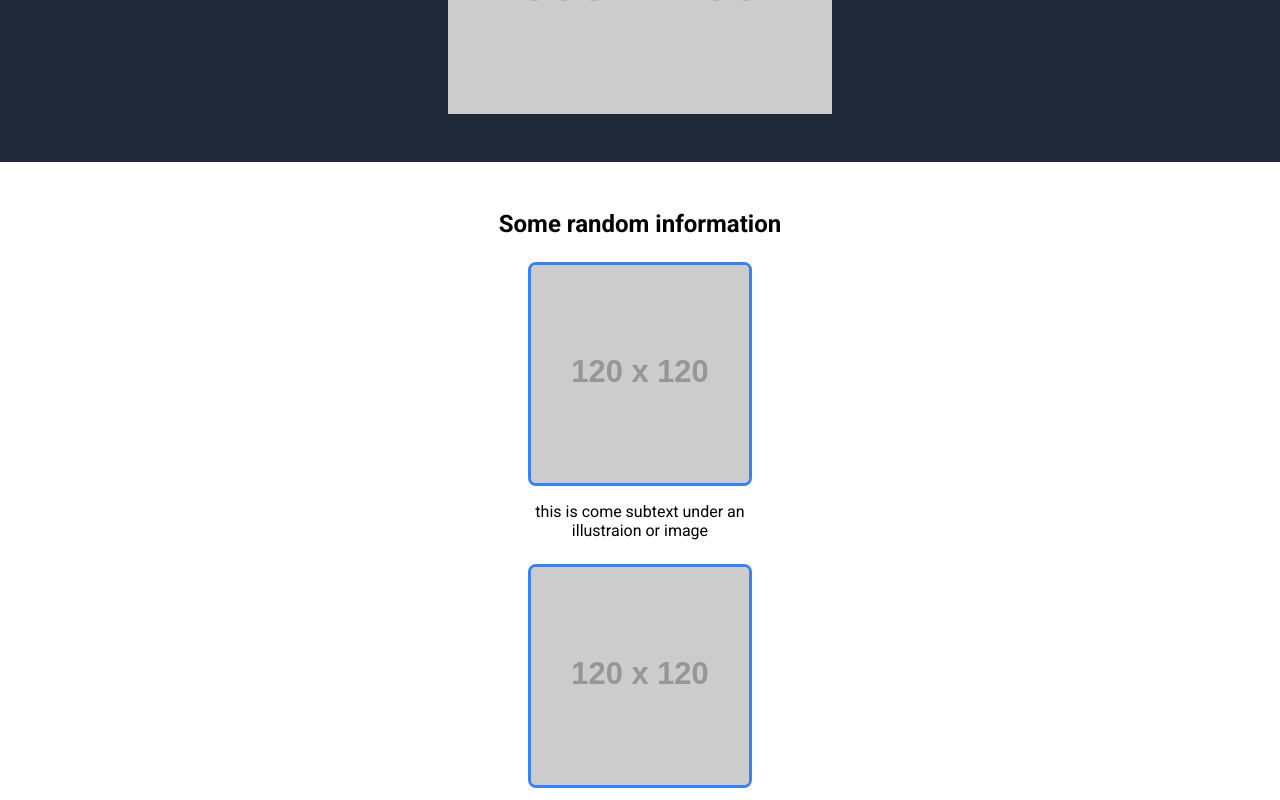
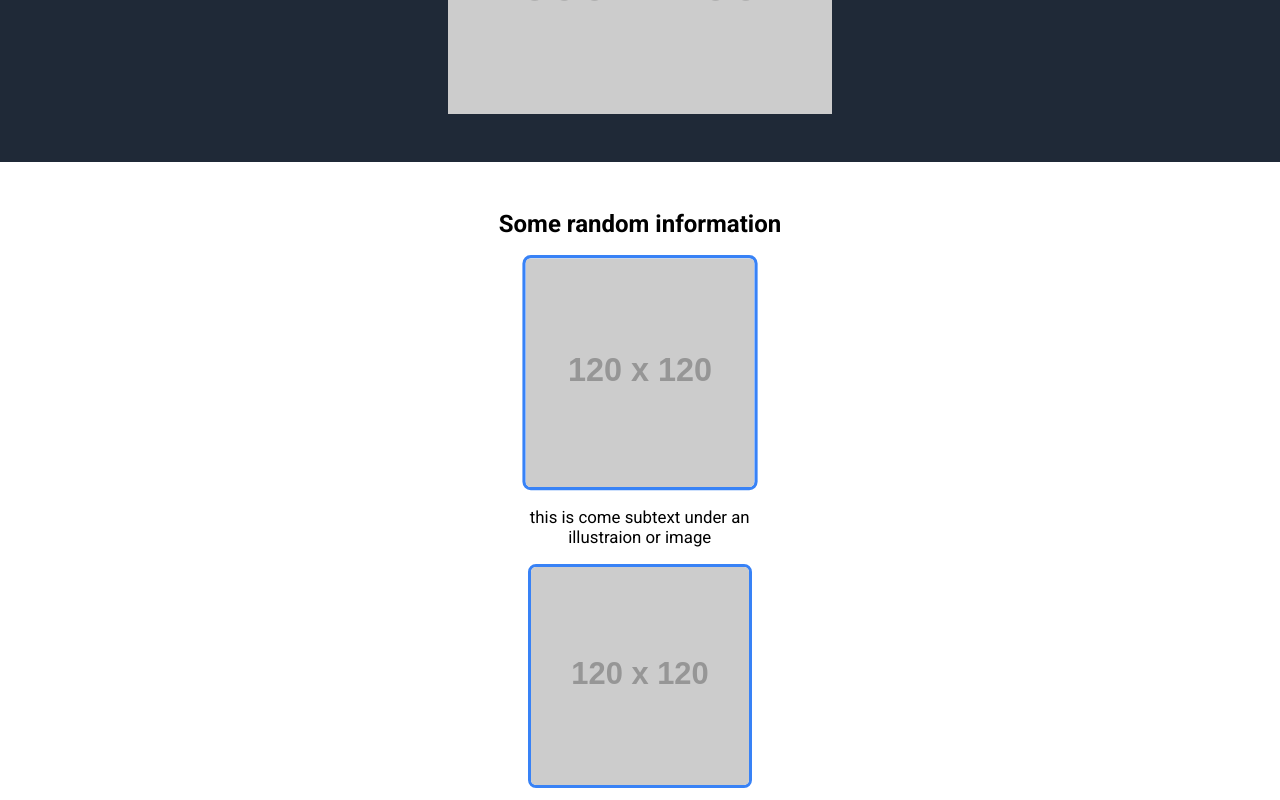
Before and after one commit to jonmc89/Landing-Page, a plain HTML site: page index.html in a window 1280 px wide. In both pictures the pointer is over the element 639 px from the left and 824 px from the top of the page. Shown: the part 424-1224 px from the top of the page. Drawn offline with Linux system fonts and the light colour scheme; placeholder pictures from the web are drawn by us.

Commit message:
Style (Figure)
Scale on hover added.

Jon M

```diff
--- a/styles.css
+++ b/styles.css
@@ -151,6 +151,11 @@ figure {
   display: flex;
   flex-direction: column;
   margin-block-end: 1.5rem;
+  transition: transform 0.2s ease-in-out;
+}
+
+figure:hover {
+  transform: scale(1.05);
 }
 
 .info-card-image {
```
